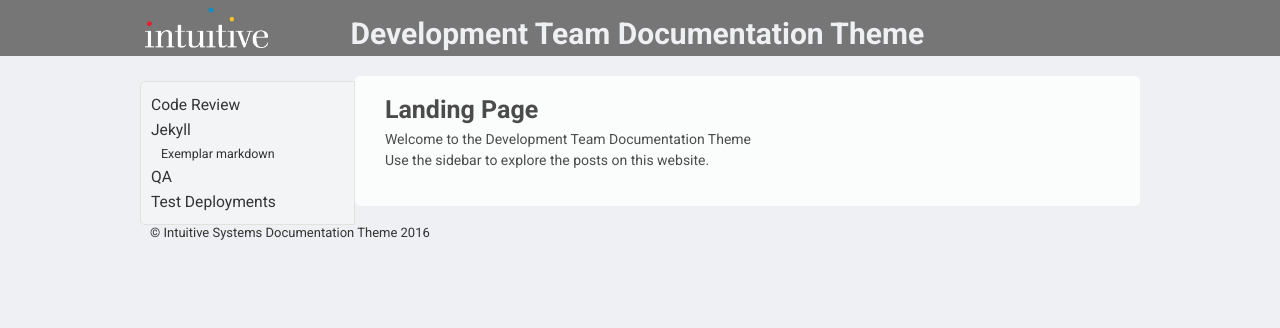
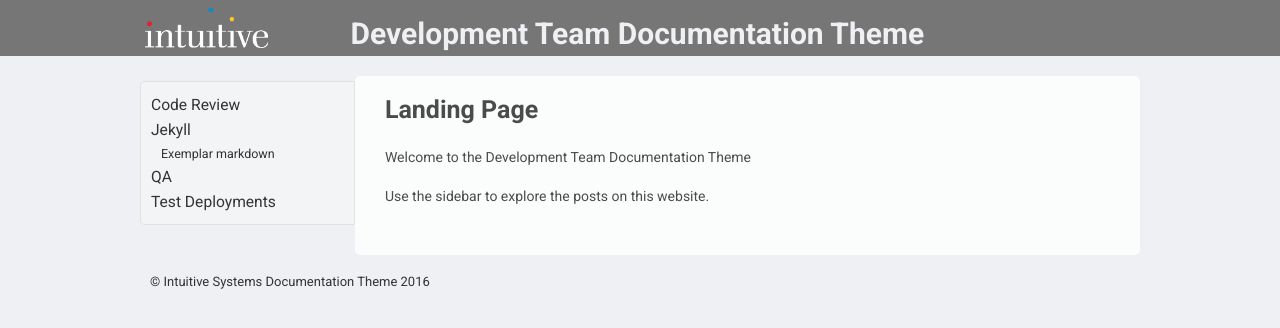
Before and after one commit to intuitivedocs/DocumentationSiteThemes, a Jekyll site: the page built from index.markdown, in a window 1280 px wide. Shown: the top 328 px of the page. Built offline with Jekyll 4.4.1, drawn with Linux system fonts in a browser that asks for light colours.

Commit message:
reset styling

```diff
--- a/_sass/components/_article.scss
+++ b/_sass/components/_article.scss
@@ -38,7 +38,6 @@
   padding-top:1.5rem;
   border-radius:0.5rem;
   display:table-cell;
-  padding-bottom:3.5rem;
 
   .highlighter-rouge {
   display:block;
@@ -71,6 +70,7 @@
   }
 
   > * {
+  margin-bottom:1.8rem;
     color: rgba($c__black, .7);
   }
 
```
